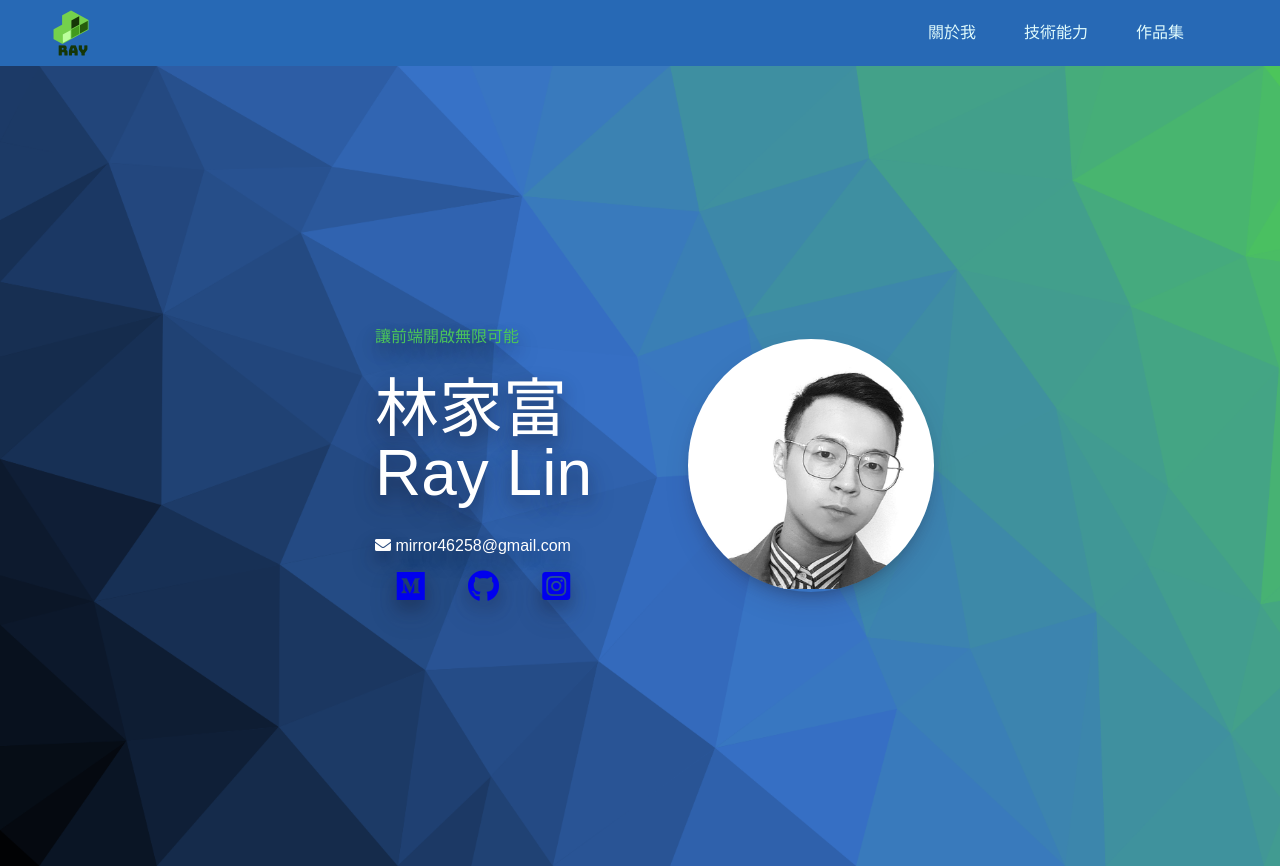
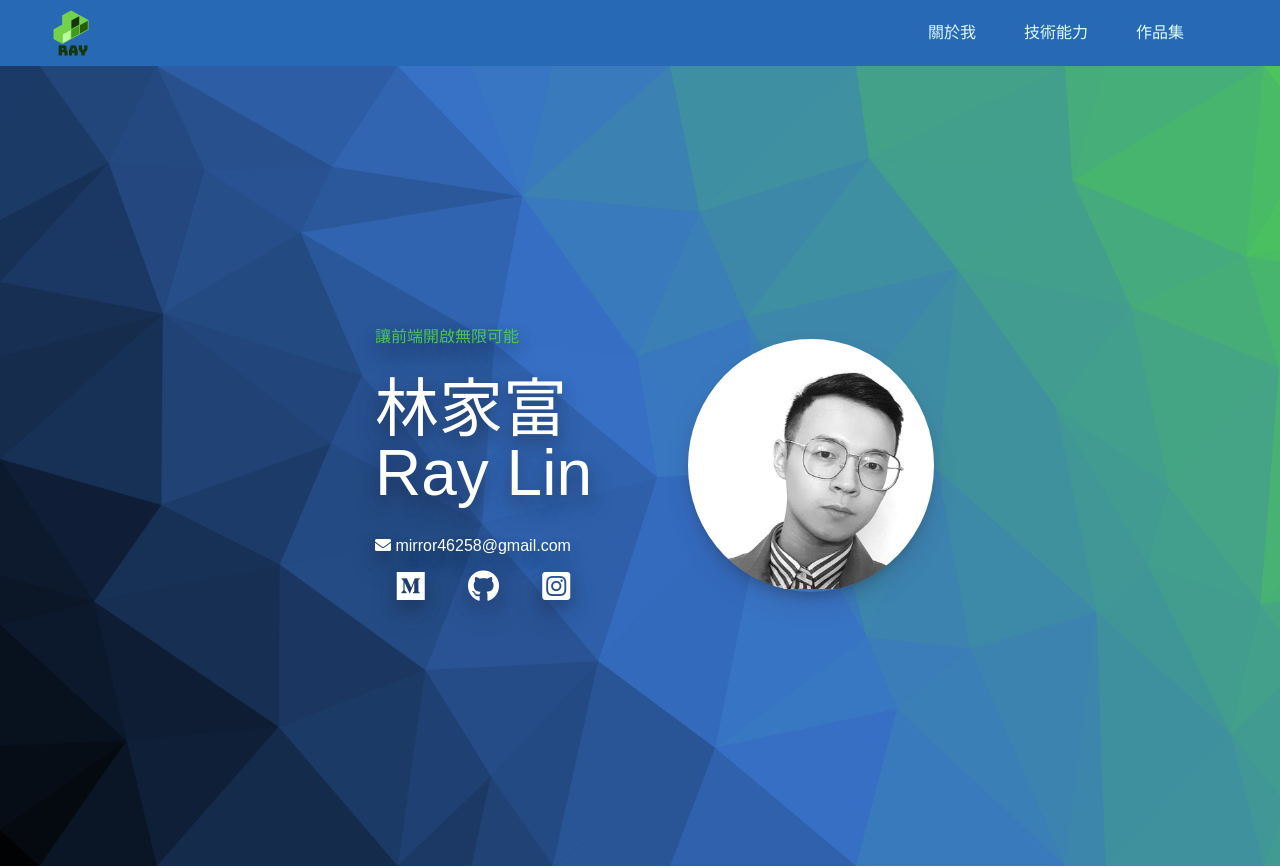
Before and after one commit to Raaaaaaaay86/intro-page, a Nuxt app: page / in a window 1280 px wide. Shown: the top 868 px of the page. Built offline with nearby package versions, Linux system fonts and the light colour scheme; a web font is replaced by a local one.

Commit message:
edit a tag css

```diff
--- a/assets/styles/index.scss
+++ b/assets/styles/index.scss
@@ -57,7 +57,7 @@ html {
     justify-content: space-between;
     align-items: center;
     align-self: center;
-    a:visited {
+    a {
       color: inherit;
     }
   }
```
